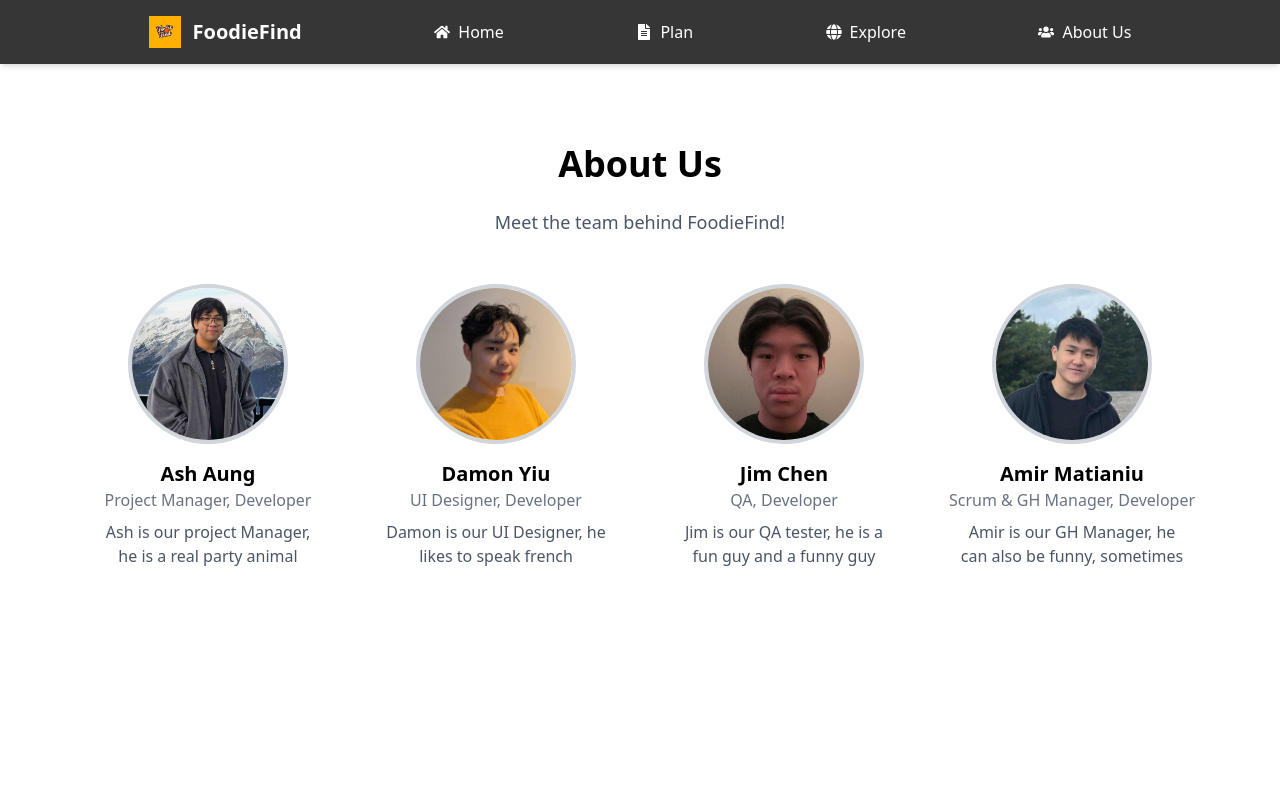
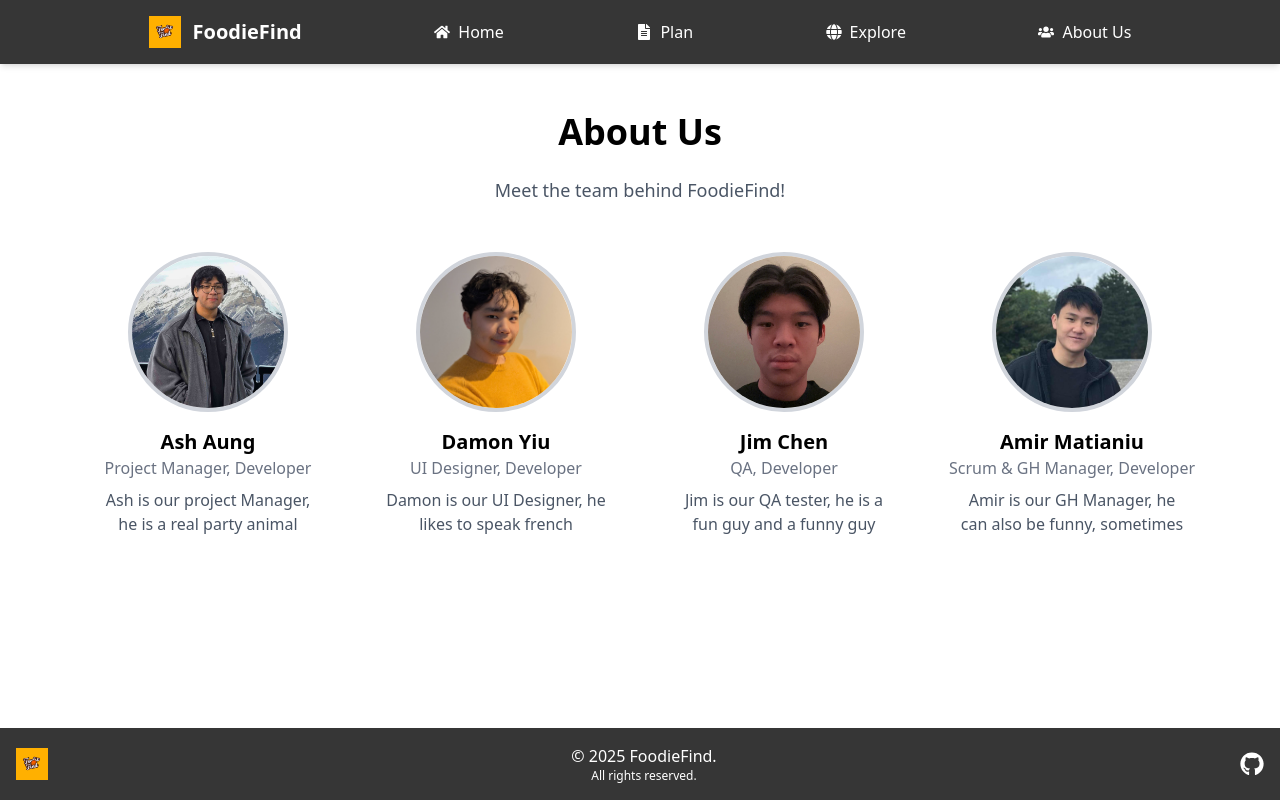
Before and after one commit to CMPT-276-SPRING-2025/final-project-12-woods, a React (Vite) app in the folder foodiefind/: page /about in a window 1280 px wide. Built offline with nearby package versions, Linux system fonts and the light colour scheme.

Commit message:
fix: adjust layout for footer and maps

```diff
--- a/foodiefind/src/App.jsx
+++ b/foodiefind/src/App.jsx
@@ -10,7 +10,8 @@ import Explore from './pages/Explore';
 function App() {
   return (
     <Router>
-      <div>
+      {/* Add flex container and ensure it fills the viewport */}
+      <div className="flex flex-col min-h-screen">
         {/* Navigation - Changed to specific hex color #363636 */}
         <nav className="py-4 shadow-md fixed w-full top-0 z-10" style={{ backgroundColor: '#363636' }}>
           <div className="container mx-auto flex items-center justify-evenly px-4">
@@ -42,8 +43,8 @@ function App() {
           </div>
         </nav>
 
-        {/* Page content - add margin-top to account for fixed navbar and margin-bottom for footer spacing */}
-        <div className="container mx-auto p-4 mt-20 mb-8 flex-grow">
+        {/* Page content - Add flex-grow to push footer to the bottom */}
+        <div className="flex-grow mt-16 mb-4">
           <Routes>
             <Route path="/" element={<Home />} />
             <Route path="/plan" element={<Plan />} />
@@ -51,6 +52,31 @@ function App() {
             <Route path="/about" element={<About />} />
           </Routes>
         </div>
+
+        {/* Footer - Matching navigation bar style */}
+         <footer className="py-4 shadow-md w-full mt-auto" style={{ backgroundColor: '#363636' }}>
+          <div className="container mx-auto flex items-center justify-between px-4">
+            {/* Logo/Favicon */}
+            <div className="flex items-center">
+              <img src="src/assets/Foodie.png" alt="FoodieFind Logo" className="h-8 w-8" />
+            </div>
+
+            <div className="text-white flex flex-col items-center">
+              <div>© 2025 FoodieFind.</div>
+              <div className="text-xs">All rights reserved.</div>
+            </div>
+
+            {/* GitHub button */}
+            <a
+              href="https://github.com/CMPT-276-SPRING-2025/final-project-12-woods"
+              target="_blank"
+              rel="noopener noreferrer"
+              className="!text-white hover:!text-orange-500 flex items-center"
+            >
+              <FaGithub className="text-2xl" />
+            </a>
+          </div>
+        </footer>
       </div>
     </Router>
   );
--- a/foodiefind/src/pages/Home.jsx
+++ b/foodiefind/src/pages/Home.jsx
@@ -110,11 +110,14 @@ function Home() {
   }, []);
 
   return (
-    <div className='w-screen h-[780px] m-0 py-16 px-0 relative group'>
+    <div className="flex flex-col min-h-screen">
+      {/* Slideshow and content */}
+      <div className="flex-grow">
+        <div className="w-screen h-[700px] m-0 px-0 relative group">
           {/* Background image */}
           <div
             style={{ backgroundImage: `url(${slides[currentIndex].url})` }}
-      className='w-full h-full bg-center bg-cover duration-500'
+            className="w-full h-full bg-center bg-cover duration-500"
           ></div>
 
           {/* Left Arrow */}
@@ -145,10 +148,16 @@ function Home() {
               </div>
             ))}
           </div>
+        </div>
 
+        <div className="text-center py-4 mt-10 ">
           <h1>Find your next favorite spot!</h1>
           <p>Checkout the hidden gems</p>
-    <div id="map" style={{ height: "600px", width: "100%" }}></div>
+        </div>
+
+        {/* Google Maps */}
+        <div id="map" style={{ height: "700px", width: "100%" }}></div>
+      </div>
     </div>
   );
 }
```
Lines whose indentation alone changed are shown as unchanged.
